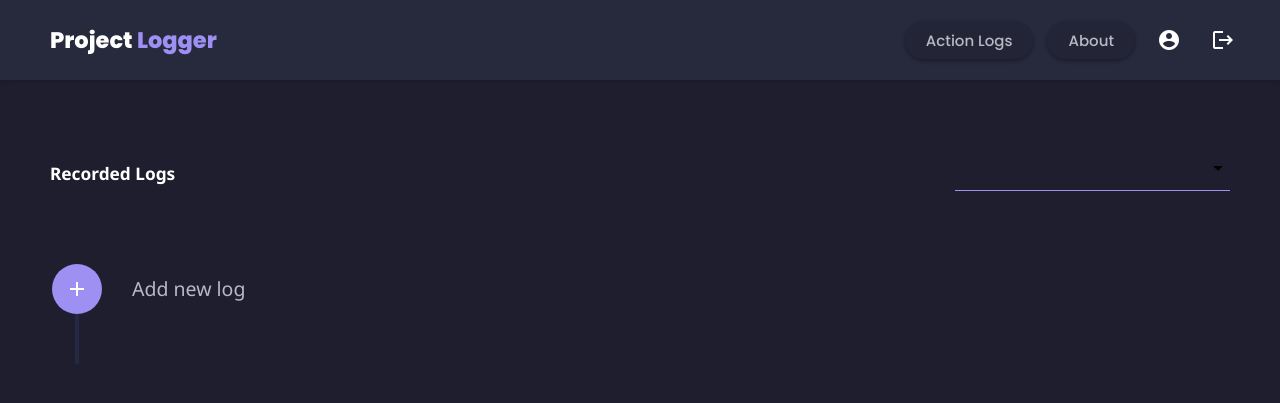
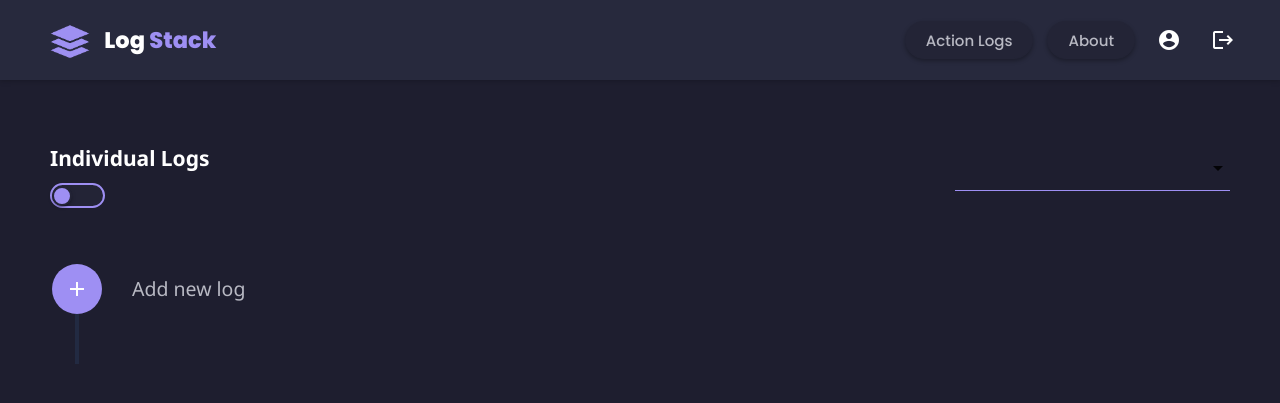
Before and after one commit to phishermen3/info3604-learning-analytics, a Flask app: template App/templates/index.html in a window 1280 px wide. Shown: the top 403 px of the page. Run offline with Flask 3, Linux system fonts and the light colour scheme; the template is opened without the code that fills it, so the values that code supplies are empty.

Commit message:
Added group/individual log list toggle

```diff
--- a/App/controllers/courseEnrollment.py
+++ b/App/controllers/courseEnrollment.py
@@ -45,4 +45,4 @@ def get_course_info(course_id):
 def get_enrolled_courses():
     user = current_user
     enrolled_courses = CourseEnrollment.query.filter_by(user_id=user.id).all()
-    return [{"id": ec.course_id} for ec in enrolled_courses]
+    return [{"id": ec.course_id, "name": ec.course.name} for ec in enrolled_courses]
--- a/App/templates/index.html
+++ b/App/templates/index.html
@@ -19,6 +19,51 @@
         .join-link:hover{
             text-decoration: underline;
         }
+
+        #logs-title {
+            font-size: 1.4rem;
+        }
+
+        /* Switch track */
+        .switch .lever {
+            height: 25px !important;
+            width: 55px !important;
+            margin: 0px !important;
+            background-color: #232436 !important;
+            border: 2px solid #9e8ff3;
+        }
+
+        .switch input:checked + .lever {
+            background-color: #232436 !important;
+            border: 2px solid #9e8ff3;
+        }
+
+        .switch .lever::before {
+            display: none !important;
+        }
+
+        /* Circle/knob */
+        .switch .lever::after {
+            height: 20px !important;                    /* circle size */
+            width: 20px !important;
+            top: 1px !important;                        /* vertical alignment */
+            left: -1px;
+            background-color: #9e8ff3 !important;           /* knob color */
+            border: 2px solid #232436;           /* knob border */
+            transition: transform 0.3s, background-color 0.3s, border-color 0.3s;
+        }
+
+        .switch input:checked + .lever::after {
+            transform: translateX(13.5px); /* moves knob fully to right */
+        }
+
+        .title-switch {
+            display: flex;
+            flex-direction: column;
+            gap: 5px;                 /* space between h6 and toggle */
+        }
+
+
 
         /* LOG LIST */
         #logs-panel{
@@ -516,7 +561,16 @@
             <div style="padding:20px">
 
                 <div class="logs-header">
-                    <h6 style="color: #fff"><b>Recorded Logs</b></h6>
+                    <div class="title-switch">
+                        <h6 id="logs-title" style="color: #fff"><b>Individual Logs</b></h6>
+
+                        <div class="switch">
+                            <label>
+                                <input type="checkbox" id="log-scope-toggle">
+                                <span class="lever"></span>
+                            </label>
+                        </div>
+                    </div>
 
                     <div class="input-field course-dropdown">
                         <select id="course-select"></select>
@@ -678,6 +732,8 @@
         let selectedPedagogicalStage = null;
         let stageDefinitions = {};
 
+        let showGroupLogs = false;
+
         const stageIcons = {
             "planning": "event_note",
             "documentation": "description",
@@ -695,6 +751,15 @@
             document.getElementById("page-layout").classList.remove("form-open");
         }
 
+        const toggle = document.getElementById("log-scope-toggle");
+        const logsTitle = document.getElementById("logs-title");
+
+        toggle.addEventListener("change", (e) => {
+            showGroupLogs = e.target.checked;
+            logsTitle.innerHTML = showGroupLogs ? "<b>Team Logs</b>" : "<b>Individual Logs</b>";
+            loadLogs();
+        });
+
         async function loadCourses(){
             // fetch all courses
             const allCourseResponse = await fetch("/courses");
@@ -704,10 +769,12 @@
             const enrolledCourseResponse = await fetch("/api/enrolled-courses");
             const enrolledCourses = await enrolledCourseResponse.json();
 
+            console.log("Enrolled courses:", enrolledCourses);
+
             const select = document.getElementById("course-select");
 
             let html = ``;
-            courses.forEach(c=>{
+            enrolledCourses.forEach(c=>{
                 html += `<option value="${c.id}">${c.name}</option>`;
             });
             select.innerHTML = html;
@@ -934,7 +1001,7 @@
             const timeline = document.getElementById("timeline-container");
             const addBtn = document.querySelector(".add-log-btn");
 
-            // show loading state immediately
+            // Show loading state immediately
             container.innerHTML = `<p style="text-align: center;">Loading...</p>`;
 
             // Fetch course info (team and project)
@@ -943,6 +1010,12 @@
 
             currentTeamId = infoData.team_id;
             currentProjectId = infoData.project_id;
+
+            // Ensure toggle consistency: no team = force individual mode
+            if(currentTeamId === null && showGroupLogs){
+                showGroupLogs = false;
+                document.getElementById("log-scope-toggle").checked = false;
+            }
 
             // If user is enrolled but not part of a team
             if(currentTeamId === null){
@@ -957,27 +1030,22 @@
 
                 // hide the "Add Log" button
                 timeline.classList.add("hide-line");
-                const addBtn = document.querySelector(".add-log-btn");
+                if (addBtn) addBtn.style.display = "none";
                 const addLabel = document.querySelector(".add-log-label");
-                if(addBtn && addLabel){
-                    addBtn.style.display = "none";
-                    addLabel.style.display = "none";
-                }
+                if (addLabel) addLabel.style.display = "none";
                 return;
 
             } else {
                 // show "Add Log" button
                 timeline.classList.remove("hide-line");
-                const addBtn = document.querySelector(".add-log-btn");
+                if (addBtn) addBtn.style.display = "flex";
                 const addLabel = document.querySelector(".add-log-label");
-                if(addBtn && addLabel){
-                    addBtn.style.display = "flex";
-                    addLabel.style.display = "flex";
-                }
+                if (addLabel) addLabel.style.display = "flex";
             }
 
             // Fetch logs
-            const response = await fetch(`/logs?course=${currentCourse}`);
+            const scope = showGroupLogs ? "group" : "individual";
+            const response = await fetch(`/logs?course=${currentCourse}&scope=${scope}`);
             const logs = await response.json();
 
             if(logs.length===0 && currentTeamId !== null){
@@ -987,8 +1055,9 @@
 
             // Render logs
             container.innerHTML = logs.map(l => {
+                const actor = showGroupLogs ? `<b>${l.user_code}</b>` : "I";
                 const verb = l.verb_name?.toLowerCase() || "";
-                const activity = l.activity_name?.toLowerCase() || "";
+                const activity = l.activity_name || "";
                 const step = l.step?.toLowerCase() || "";
                 const stage = l.stage?.toLowerCase() || "";
                 const timestamp = l.timestamp ? formatDate(l.timestamp) : "";
@@ -1002,7 +1071,7 @@
                     </div>
                     <div class="timeline-body">
                         <h6 class="timeline-title">
-                            I ${verb} ${article} ${activity}
+                            ${actor} ${verb} ${article} ${activity}
                             ${step ? `during ${step}` : ""}
                             ${stage ? `in the <b>${stage}</b> stage` : ""}.
                         </h6>
@@ -1030,7 +1099,7 @@
 
         function updateLivePreview() {
             const verb = document.querySelector('input[name="verb"]:checked')?.nextElementSibling?.textContent.toLowerCase() || "";
-            const activity = document.getElementById("object-search").value.toLowerCase() || "";
+            const activity = document.getElementById("object-search").value || "";
             const step = selectedProblemStep?.toLowerCase() || "";
             const stage = selectedPedagogicalStage?.toLowerCase() || "";
 
--- a/App/templates/layout.html
+++ b/App/templates/layout.html
@@ -7,7 +7,7 @@
         <link rel="stylesheet" href="https://cdnjs.cloudflare.com/ajax/libs/materialize/1.0.0/css/materialize.min.css">
         <link rel="preconnect" href="https://fonts.googleapis.com">
         <link rel="preconnect" href="https://fonts.gstatic.com" crossorigin>
-        <link rel="icon" href="/static/logo-favicon.png" type="image/png">
+        <link rel="icon" href="/static/log-stack-logo.png" type="image/png">
         <link href="https://fonts.googleapis.com/css2?family=Poppins:ital,wght@0,100;0,200;0,300;0,400;0,500;0,600;0,700;0,800;0,900;1,100;1,200;1,300;1,400;1,500;1,600;1,700;1,800;1,900&display=swap" rel="stylesheet">
         <link href="https://fonts.googleapis.com/css?family=Noto+Sans:wght@300;400;700&display=swap" rel="stylesheet">
         <!--Let browser know website is optimized for mobile-->
@@ -117,7 +117,7 @@
             }
 
             .logo-accent {
-                color: #9e8ff3; /* Logger in purple */
+                color: #9e8ff3; /* Stack in purple */
             }
 
             .logout-icon,
@@ -184,7 +184,8 @@
         <nav class="navbar">
             <div class="nav-wrapper">
                 <a href="/home" class="logo left">
-                    Project <span class="logo-accent">Logger</span>
+                    <img src="/static/log-stack-logo.png" alt="Logo" style="height: 40px; vertical-align: middle; margin-right: 10px;">
+                    Log <span class="logo-accent">Stack</span>
                 </a>
                 <ul id="nav-mobile" class="right hide-on-med-and-down">
                     <li><a href="/home" class="btn-nav">Action Logs</a></li>
--- a/App/views/course.py
+++ b/App/views/course.py
@@ -19,11 +19,3 @@ def get_course_by_id(course_id):
         if course["id"] == course_id:
             return jsonify({"course id": course["id"], "course name": course["name"]}), 200
     return jsonify({"message": "Error: Course code invalid"}), 404
-
-@course_views.route("/api/enrolled", methods=["GET"])
-def check_enrollment():
-    course_id = request.args.get("course_id")
-    user = current_user
-
-    enrolled = any(c.id == course_id for c in user.enrolled_courses)
-    return jsonify({"enrolled": enrolled}), 200
```
Also changed, not shown: App/controllers/log.py (+31 -9 lines), App/views/log.py (+11 -3 lines).
